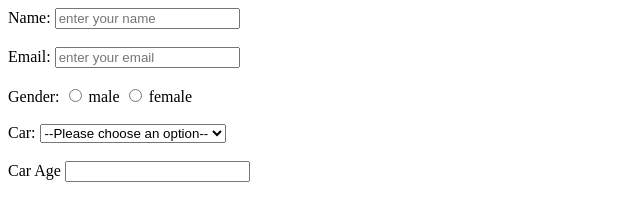
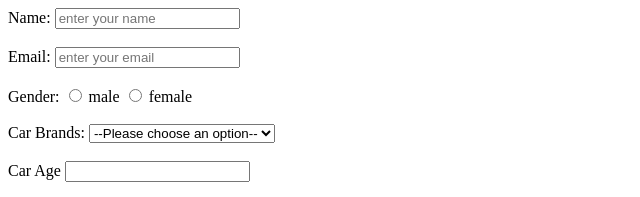
Before and after one commit to acciojob/car-insurance-form-SaiChandu0505, a website: page main.html in a window 1280 px wide. Shown: the top 197 px of the page, without its empty margins (0-640 px from the left). Drawn offline with Linux system fonts and the light colour scheme.

Commit message:
created a submission

```diff
--- a/main.html
+++ b/main.html
@@ -25,7 +25,7 @@
 		</div>
 		<br>
 		<div>
-            <label for="cars">Car:</label>
+            <label for="cars">Car Brands:</label>
             <select name="cars " id="cars ">
                <option value="--Please choose an option--" dis>--Please choose an option-- </option>
                 <option value="BMW">BMW</option>
```
